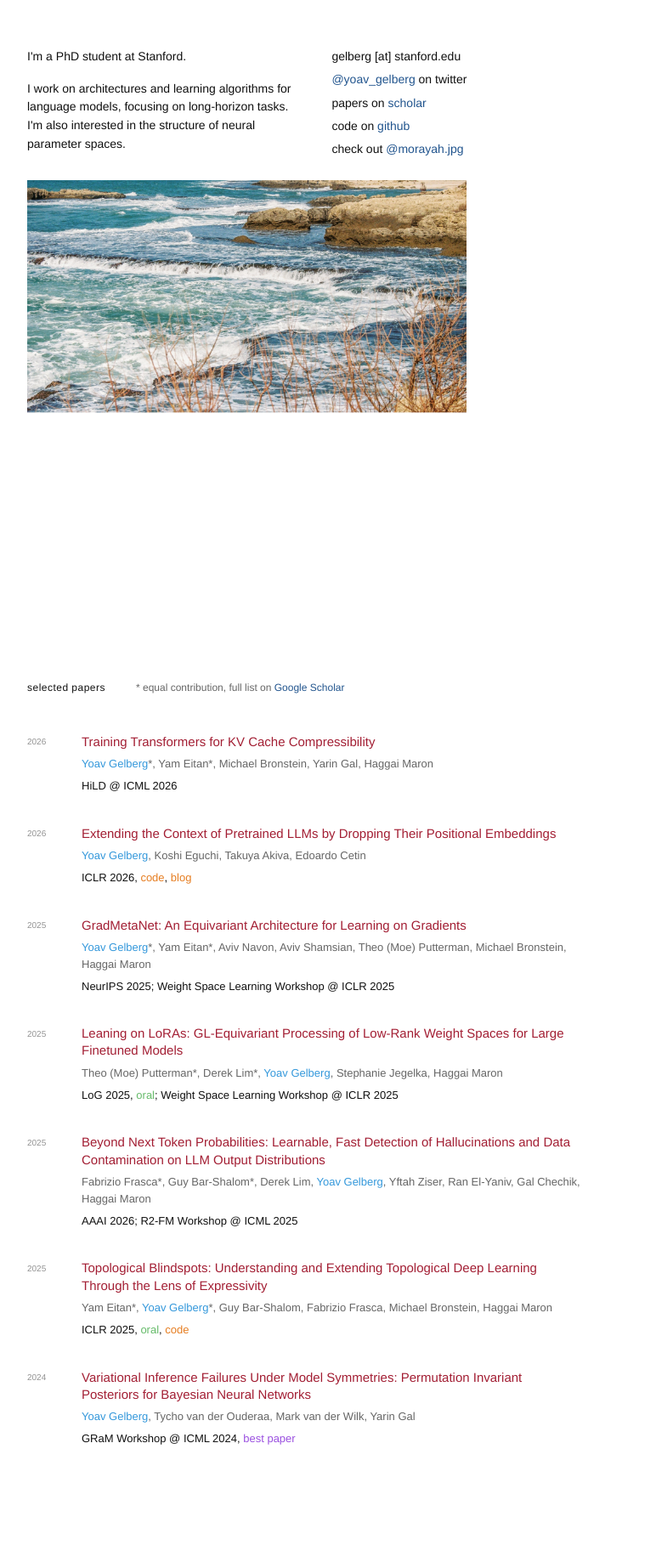
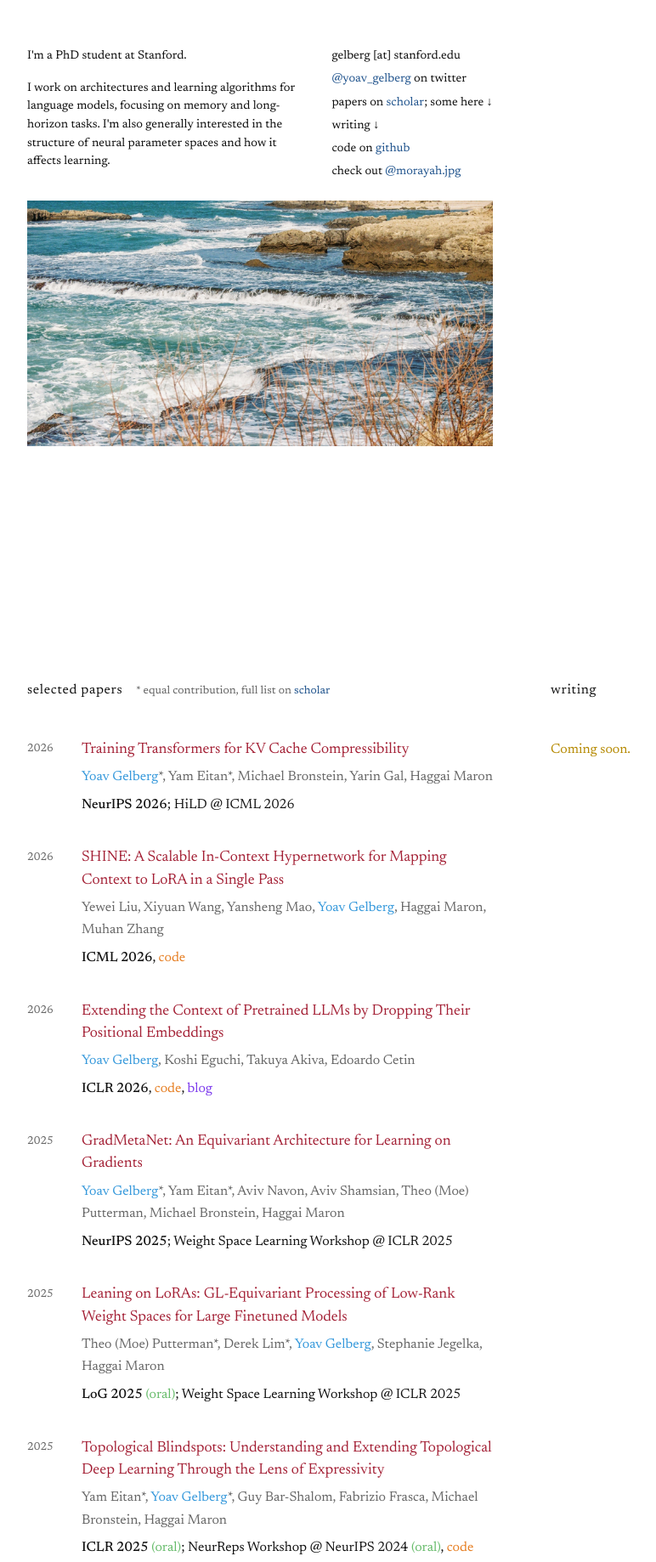
Before and after one commit to yoavgelberg/yoavgelberg.github.io, a plain HTML site: page index.html in a window 1280 px wide. Shown: the top 1838 px of the page at 85% size, without its empty margins (24-796 px from the left). Drawn offline with Linux system fonts and the light colour scheme.

Commit message:
Update homepage and mark writing as coming soon
Bring over the updated bio, selected papers, Newsreader typography, homepage layout, and link colors. Add local output ignores.

Keep unpublished blog content, article assets, and the writing build pipeline off main. Preserve the existing static Pages deployment.

```diff
--- /dev/null
+++ b/assets/home.css
@@ -0,0 +1,272 @@
+body {
+    min-height: 100vh;
+    margin: 0;
+    padding: 0 3.5rem 7rem;
+    font-family: var(--site-font);
+    font-size: 14px;
+    line-height: 1.55;
+}
+
+.home-page {
+    width: 100%;
+}
+
+.home-grid {
+    display: grid;
+    grid-template-columns: minmax(0, 20rem) max-content;
+    column-gap: clamp(1.25rem, 3vw, 3.5rem);
+    row-gap: 1rem;
+    align-items: start;
+    align-content: start;
+    width: max-content;
+    max-width: 100%;
+    min-height: 100vh;
+    padding: 3.5rem 0 0;
+}
+
+.intro {
+    max-width: 20rem;
+}
+
+.intro p {
+    margin: 0 0 1rem;
+}
+
+.jump-link {
+    color: var(--ink);
+    white-space: nowrap;
+}
+
+.jump-arrow {
+    display: inline-block;
+    transition: transform 160ms ease;
+}
+
+.jump-link:hover .jump-arrow,
+.jump-link:focus-visible .jump-arrow {
+    transform: translateY(3px);
+}
+
+.links {
+    min-width: 0;
+}
+
+.links ul {
+    margin: 0;
+    padding: 0;
+    list-style: none;
+}
+
+.links li {
+    margin: 0 0 0.35rem;
+}
+
+.photo {
+    grid-column: 1 / -1;
+    width: 100%;
+    min-width: 0;
+    aspect-ratio: 1600 / 845.3;
+    margin: 0;
+    contain: inline-size;
+    overflow: hidden;
+}
+
+.photo img {
+    display: block;
+    width: 100%;
+    max-width: 100%;
+    height: auto;
+    transform: translateY(-21%);
+}
+
+.work-grid {
+    display: grid;
+    grid-template-columns: repeat(2, minmax(0, 1fr));
+    column-gap: clamp(2rem, 5vw, 5rem);
+    width: 100%;
+}
+
+.papers,
+.writing {
+    min-width: 0;
+    scroll-margin-top: 2rem;
+}
+
+.papers-header,
+.writing-header {
+    display: grid;
+    grid-template-columns: 8rem minmax(0, 1fr);
+    align-items: baseline;
+    margin-bottom: 2.75rem;
+}
+
+.papers h2,
+.writing h2 {
+    margin: 0;
+    font-size: 16px;
+    font-weight: 400;
+    letter-spacing: 0.04em;
+}
+
+.papers-note {
+    margin: 0;
+    color: var(--muted);
+    font-size: 13px;
+    line-height: 1.6;
+}
+
+.writing-note {
+    margin: 0;
+    color: var(--article-link);
+    font-size: 16px;
+    line-height: 1.65;
+}
+
+.paper-list {
+    margin: 0;
+    padding: 0;
+    list-style: none;
+}
+
+.paper {
+    display: grid;
+    grid-template-columns: 4rem minmax(0, 1fr);
+    margin-bottom: 2.25rem;
+}
+
+.paper-year {
+    padding-top: 0.15rem;
+    color: var(--muted);
+    font-size: 13px;
+}
+
+.paper h3 {
+    margin: 0;
+    font-size: 18px;
+    font-weight: 400;
+    line-height: 1.45;
+}
+
+.paper h3 a {
+    color: var(--paper-link);
+}
+
+.paper-details,
+.paper-venue {
+    margin: 0.4rem 0 0;
+    color: var(--muted);
+    font-size: 16px;
+    line-height: 1.65;
+}
+
+.paper-venue {
+    color: var(--ink);
+}
+
+.paper-venue strong {
+    font-weight: 500;
+}
+
+.paper-venue a {
+    color: var(--resource-link);
+}
+
+.paper-venue .paper-blog-link {
+    color: var(--blog-link);
+}
+
+.paper-me {
+    color: var(--author-highlight);
+    font-weight: 400;
+}
+
+.paper-distinction {
+    color: var(--distinction-highlight);
+}
+
+.paper-award {
+    color: var(--award-highlight);
+}
+
+@media (prefers-reduced-motion: reduce) {
+    .jump-arrow {
+        transition: none;
+        transform: none !important;
+    }
+}
+
+@media (max-width: 820px) {
+    body {
+        padding: 0 1.5rem 5rem;
+    }
+
+    .home-grid {
+        display: grid;
+        grid-template-columns: minmax(0, 1.25fr) minmax(0, 1fr);
+        column-gap: 1rem;
+        row-gap: 1rem;
+        align-items: start;
+        width: 100%;
+        min-height: 100vh;
+        max-width: 22rem;
+        padding: 1.5rem 0;
+        margin: 0;
+        font-size: 11px;
+        text-align: left;
+    }
+
+    .intro {
+        height: auto;
+        min-width: 0;
+        max-width: 20rem;
+    }
+
+    .links {
+        height: auto;
+        min-width: 0;
+    }
+
+    .photo {
+        display: block;
+        width: 100%;
+        margin: 0;
+    }
+
+    .work-grid {
+        display: block;
+        max-width: 22rem;
+        margin: 0 auto;
+        text-align: center;
+    }
+
+    .papers,
+    .writing,
+    .paper {
+        width: 100%;
+        text-align: center;
+    }
+
+    .writing {
+        margin-top: 5rem;
+    }
+
+    .papers-header,
+    .writing-header {
+        display: block;
+        margin-bottom: 3rem;
+    }
+
+    .papers-note {
+        margin-top: 0.75rem;
+    }
+
+    .paper {
+        display: block;
+        margin-bottom: 2.75rem;
+    }
+
+    .paper-year {
+        display: block;
+        margin-bottom: 0.5rem;
+    }
+}
--- a/assets/site.css
+++ b/assets/site.css
@@ -1,22 +1,40 @@
+/* Newsreader by Production Type, licensed under the SIL Open Font License.
+   Font source: Google Fonts, Newsreader v26. License: fonts/Newsreader-OFL.txt. */
+@font-face {
+    font-family: "Newsreader";
+    font-style: normal;
+    font-weight: 400 700;
+    font-display: swap;
+    src: url("fonts/newsreader-latin.woff2") format("woff2");
+}
+
+@font-face {
+    font-family: "Newsreader";
+    font-style: italic;
+    font-weight: 400 700;
+    font-display: swap;
+    src: url("fonts/newsreader-latin-italic.woff2") format("woff2");
+}
+
 :root {
+    /* Text and surfaces */
     --paper: #ffffff;
     --ink: #111111;
     --muted: #666666;
-    --faint: #929292;
-    --rule: #d8d8d8;
-    --soft-rule: #ededed;
-    --wash: #f5f5f3;
-    --accent: #22558e;
+
+    /* Links: ordinary, papers, writing, code, and paper blog posts */
     --link: #22558e;
     --paper-link: #a31f34;
-    --article-link: #edc000;
+    --article-link: #b58900;
+    --resource-link: #e67e22;
+    --blog-link: #7c3aed;
+
+    /* Paper annotations */
     --author-highlight: #3498db;
     --distinction-highlight: #66bb6a;
-    --award-highlight: #9b51e0;
-    --resource-link: #e67e22;
-    --sans: Helvetica, Arial, sans-serif;
-    --serif: Helvetica, Arial, sans-serif;
-    --site-width: 960px;
+    --award-highlight: #e02020;
+
+    --site-font: "Newsreader", Georgia, serif;
 }
 
 * {
@@ -31,7 +49,8 @@ body {
     margin: 0;
     background: var(--paper);
     color: var(--ink);
-    font-family: var(--sans);
+    font-family: var(--site-font);
+    font-optical-sizing: auto;
     font-size: 15px;
     line-height: 1.55;
     text-rendering: optimizeLegibility;
@@ -48,76 +67,8 @@ a:focus-visible {
     text-underline-offset: 0.18em;
 }
 
-.site-header {
-    width: min(40.75rem, calc(100% - 7rem));
-    margin: 0 0 0 3.5rem;
-    padding: 3.5rem 0 0;
-}
-
-.site-header-inner {
-    display: flex;
-    align-items: baseline;
-    justify-content: space-between;
-    gap: 2rem;
-}
-
-.wordmark {
-    color: var(--ink);
-    font-size: 12px;
-    font-weight: 700;
-    text-decoration: none;
-}
-
-.wordmark::before {
-    content: none;
-}
-
-.wordmark:hover,
-.wordmark:focus-visible {
-    color: var(--link);
-    text-decoration: none;
-}
-
-.site-nav {
-    display: flex;
-    gap: 1rem;
-    font-size: 12px;
-}
-
-.site-nav a {
-    color: var(--muted);
-}
-
-.site-nav a[aria-current='page'] {
-    color: var(--ink);
-    font-weight: 700;
-}
-
-.site-footer {
-    width: min(40.75rem, calc(100% - 7rem));
-    margin: 0 0 0 3.5rem;
-    padding: 0 0 3rem;
-    color: var(--muted);
-    font-size: 10px;
-    letter-spacing: 0.04em;
-}
-
-@media (max-width: 680px) {
-    .site-header,
-    .site-footer {
-        width: calc(100% - 3rem);
-        margin-left: 1.5rem;
-    }
-
-    .site-header {
-        padding-top: 2rem;
+@media (prefers-reduced-motion: reduce) {
+    html {
+        scroll-behavior: auto;
     }
 }
-
-@media (max-width: 420px) {
-    .site-header-inner {
-        align-items: flex-start;
-        flex-direction: column;
-        gap: 0.75rem;
-    }
-}
--- a/index.html
+++ b/index.html
@@ -7,234 +7,9 @@
     <meta name="description" content="Yoav Gelberg — machine learning researcher and incoming Stanford CS PhD student.">
     <title>Yoav Gelberg</title>
     <link rel="icon" type="image/x-icon" href="assets/favicon.ico">
-    <link rel="stylesheet" href="assets/site.css?v=12">
-    <style>
-        body {
-            min-height: 100vh;
-            margin: 0;
-            padding: 0 3.5rem 7rem;
-            font-family: Helvetica, Arial, sans-serif;
-            font-size: 14px;
-            line-height: 1.55;
-        }
-
-        .home-page {
-            width: 100%;
-        }
-
-        .home-grid {
-            display: grid;
-            grid-template-columns: 20rem max-content;
-            column-gap: clamp(1.25rem, 3vw, 3.5rem);
-            row-gap: 1rem;
-            align-items: start;
-            align-content: start;
-            width: max-content;
-            max-width: 100%;
-            min-height: 100vh;
-            padding: 3.5rem 0 0;
-        }
-
-        .intro {
-            max-width: 20rem;
-        }
-
-        .intro p {
-            margin: 0 0 1rem;
-        }
-
-        .links {
-            min-width: 0;
-        }
-
-        .links ul {
-            margin: 0;
-            padding: 0;
-            list-style: none;
-        }
-
-        .links li {
-            width: max-content;
-            margin: 0 0 0.35rem;
-        }
-
-        .photo {
-            grid-column: 1 / -1;
-            width: 100%;
-            min-width: 0;
-            aspect-ratio: 1600 / 845.3;
-            margin: 0;
-            contain: inline-size;
-            overflow: hidden;
-        }
-
-        .photo img {
-            display: block;
-            width: 100%;
-            max-width: 100%;
-            height: auto;
-            transform: translateY(-21%);
-        }
-
-        .work-grid {
-            width: min(40.75rem, 100%);
-        }
-
-        .papers {
-            min-width: 0;
-        }
-
-        .papers-header {
-            display: grid;
-            grid-template-columns: 8rem minmax(0, 1fr);
-            align-items: baseline;
-            margin-bottom: 2.75rem;
-        }
-
-        .papers h2 {
-            margin: 0;
-            font-size: 12px;
-            font-weight: 400;
-            letter-spacing: 0.04em;
-        }
-
-        .papers-note {
-            margin: 0;
-            color: var(--muted);
-            font-size: 12px;
-        }
-
-        .paper-list {
-            margin: 0;
-            padding: 0;
-            list-style: none;
-        }
-
-        .paper {
-            display: grid;
-            grid-template-columns: 4rem minmax(0, 1fr);
-            margin-bottom: 2.25rem;
-        }
-
-        .paper-year {
-            padding-top: 0.15rem;
-            color: var(--faint);
-            font-size: 10px;
-        }
-
-        .paper h3 {
-            margin: 0;
-            font-size: 15px;
-            font-weight: 400;
-            line-height: 1.35;
-        }
-
-        .paper h3 a {
-            color: var(--paper-link);
-        }
-
-        .paper-details,
-        .paper-venue {
-            margin: 0.4rem 0 0;
-            color: var(--muted);
-            font-size: 13px;
-            line-height: 1.5;
-        }
-
-        .paper-venue {
-            color: var(--ink);
-        }
-
-        .paper-venue a {
-            color: var(--resource-link);
-        }
-
-        .paper-me {
-            color: var(--author-highlight);
-            font-weight: 400;
-        }
-
-        .paper-distinction {
-            color: var(--distinction-highlight);
-        }
-
-        .paper-award {
-            color: var(--award-highlight);
-        }
-
-        @media (max-width: 820px) {
-            body {
-                padding: 0 1.5rem 5rem;
-            }
-
-            .home-grid {
-                display: grid;
-                grid-template-columns: minmax(0, 1fr) max-content;
-                column-gap: 1rem;
-                row-gap: 1rem;
-                align-items: start;
-                width: 100%;
-                min-height: 100vh;
-                max-width: 22rem;
-                padding: 1.5rem 0;
-                margin: 0;
-                font-size: 11px;
-                text-align: left;
-            }
-
-            .intro {
-                height: auto;
-                min-width: 0;
-                max-width: 20rem;
-            }
-
-            .links {
-                height: auto;
-                min-width: 0;
-            }
-
-            .photo {
-                display: block;
-                width: 100%;
-                margin: 0;
-            }
-
-            .work-grid {
-                max-width: 22rem;
-                margin: 0 auto;
-                text-align: center;
-            }
-
-            .papers,
-            .paper {
-                width: 100%;
-                text-align: center;
-            }
-
-            .links li {
-                width: max-content;
-            }
-
-            .papers-header {
-                display: block;
-                margin-bottom: 3rem;
-            }
-
-            .papers-note {
-                margin-top: 0.75rem;
-            }
-
-            .paper {
-                display: block;
-                margin-bottom: 2.75rem;
-            }
-
-            .paper-year {
-                display: block;
-                margin-bottom: 0.5rem;
-            }
-        }
-    </style>
+    <link rel="preload" href="assets/fonts/newsreader-latin.woff2" as="font" type="font/woff2" crossorigin>
+    <link rel="stylesheet" href="assets/site.css">
+    <link rel="stylesheet" href="assets/home.css">
 </head>
 
 <body>
@@ -242,15 +17,16 @@
         <div class="home-grid">
             <section class="intro" aria-label="Introduction">
                 <p>I'm a PhD student at Stanford.</p>
-                <p>I work on architectures and learning algorithms for language models, focusing on long-horizon tasks. I'm also interested in the
-                    structure of neural parameter spaces.</p>
+                <p>I work on architectures and learning algorithms for language models, focusing on memory and long-horizon tasks. I'm also generally interested in the
+                    structure of neural parameter spaces and how it affects learning.</p>
             </section>
 
             <nav class="links" aria-label="Links">
                 <ul>
                     <li>gelberg [at] stanford.edu</li>
                     <li><a href="https://twitter.com/yoav_gelberg">@yoav_gelberg</a> on twitter</li>
-                    <li>papers on <a href="https://scholar.google.com/citations?user=FMbR_TkAAAAJ&amp;hl=en">scholar</a></li>
+                    <li>papers on <a href="https://scholar.google.com/citations?user=FMbR_TkAAAAJ&amp;hl=en">scholar</a>; <a class="jump-link" href="#papers">some here <span class="jump-arrow" aria-hidden="true">↓</span></a></li>
+                    <li><a class="jump-link" href="#writing">writing <span class="jump-arrow" aria-hidden="true">↓</span></a></li>
                     <li>code on <a href="https://github.com/yoavgelberg">github</a></li>
                     <li>check out <a href="https://www.instagram.com/morayah.jpg/">@morayah.jpg</a></li>
                 </ul>
@@ -262,10 +38,10 @@
         </div>
 
         <div class="work-grid">
-            <section class="papers" aria-labelledby="papers-title">
+            <section class="papers" id="papers" aria-labelledby="papers-title">
                 <header class="papers-header">
                     <h2 id="papers-title">selected papers</h2>
-                    <p class="papers-note">* equal contribution, full list on <a href="https://scholar.google.com/citations?user=FMbR_TkAAAAJ&amp;hl=en">Google Scholar</a></p>
+                    <p class="papers-note">* equal contribution, full list on <a href="https://scholar.google.com/citations?user=FMbR_TkAAAAJ&amp;hl=en">scholar</a></p>
                 </header>
 
                 <ol class="paper-list">
@@ -274,7 +50,16 @@
                         <div>
                             <h3><a href="https://arxiv.org/abs/2605.05971">Training Transformers for KV Cache Compressibility</a></h3>
                             <p class="paper-details"><span class="paper-me">Yoav Gelberg</span>*, Yam Eitan*, Michael Bronstein, Yarin Gal, Haggai Maron</p>
-                        <p class="paper-venue">HiLD @ ICML 2026</p>
+                            <p class="paper-venue"><strong>NeurIPS 2026</strong>; HiLD @ ICML 2026</p>
+                        </div>
+                    </li>
+
+                    <li class="paper">
+                        <span class="paper-year">2026</span>
+                        <div>
+                            <h3><a href="https://proceedings.mlr.press/v306/liu26ek.html">SHINE: A Scalable In-Context Hypernetwork for Mapping Context to LoRA in a Single Pass</a></h3>
+                            <p class="paper-details">Yewei Liu, Xiyuan Wang, Yansheng Mao, <span class="paper-me">Yoav Gelberg</span>, Haggai Maron, Muhan Zhang</p>
+                            <p class="paper-venue"><strong>ICML 2026</strong>, <a href="https://github.com/MuLabPKU/SHINE">code</a></p>
                         </div>
                     </li>
 
@@ -283,7 +68,7 @@
                         <div>
                             <h3><a href="https://www.arxiv.org/abs/2512.12167">Extending the Context of Pretrained LLMs by Dropping Their Positional Embeddings</a></h3>
                             <p class="paper-details"><span class="paper-me">Yoav Gelberg</span>, Koshi Eguchi, Takuya Akiva, Edoardo Cetin</p>
-                        <p class="paper-venue">ICLR 2026, <a href="https://github.com/SakanaAI/DroPE">code</a>, <a href="https://pub.sakana.ai/DroPE/">blog</a></p>
+                            <p class="paper-venue"><strong>ICLR 2026</strong>, <a href="https://github.com/SakanaAI/DroPE">code</a>, <a class="paper-blog-link" href="https://pub.sakana.ai/DroPE/">blog</a></p>
                         </div>
                     </li>
 
@@ -292,7 +77,7 @@
                         <div>
                             <h3><a href="https://arxiv.org/pdf/2507.01649">GradMetaNet: An Equivariant Architecture for Learning on Gradients</a></h3>
                             <p class="paper-details"><span class="paper-me">Yoav Gelberg</span>*, Yam Eitan*, Aviv Navon, Aviv Shamsian, Theo (Moe) Putterman, Michael Bronstein, Haggai Maron</p>
-                        <p class="paper-venue">NeurIPS 2025; Weight Space Learning Workshop @ ICLR 2025</p>
+                            <p class="paper-venue"><strong>NeurIPS 2025</strong>; Weight Space Learning Workshop @ ICLR 2025</p>
                         </div>
                     </li>
 
@@ -301,16 +86,7 @@
                         <div>
                             <h3><a href="https://arxiv.org/pdf/2410.04207">Leaning on LoRAs: GL-Equivariant Processing of Low-Rank Weight Spaces for Large Finetuned Models</a></h3>
                             <p class="paper-details">Theo (Moe) Putterman*, Derek Lim*, <span class="paper-me">Yoav Gelberg</span>, Stephanie Jegelka, Haggai Maron</p>
-                        <p class="paper-venue">LoG 2025, <span class="paper-distinction">oral</span>; Weight Space Learning Workshop @ ICLR 2025</p>
-                    </div>
-                </li>
-
-                <li class="paper">
-                    <span class="paper-year">2025</span>
-                    <div>
-                        <h3><a href="https://arxiv.org/pdf/2503.14043">Beyond Next Token Probabilities: Learnable, Fast Detection of Hallucinations and Data Contamination on LLM Output Distributions</a></h3>
-                        <p class="paper-details">Fabrizio Frasca*, Guy Bar-Shalom*, Derek Lim, <span class="paper-me">Yoav Gelberg</span>, Yftah Ziser, Ran El-Yaniv, Gal Chechik, Haggai Maron</p>
-                        <p class="paper-venue">AAAI 2026; R2-FM Workshop @ ICML 2025</p>
+                            <p class="paper-venue"><strong>LoG 2025</strong> <span class="paper-distinction">(oral)</span>; Weight Space Learning Workshop @ ICLR 2025</p>
                         </div>
                     </li>
 
@@ -319,7 +95,7 @@
                         <div>
                             <h3><a href="https://arxiv.org/pdf/2408.05486">Topological Blindspots: Understanding and Extending Topological Deep Learning Through the Lens of Expressivity</a></h3>
                             <p class="paper-details">Yam Eitan*, <span class="paper-me">Yoav Gelberg</span>*, Guy Bar-Shalom, Fabrizio Frasca, Michael Bronstein, Haggai Maron</p>
-                        <p class="paper-venue">ICLR 2025, <span class="paper-distinction">oral</span>, <a href="https://github.com/yoavgelberg/SMCN">code</a></p>
+                            <p class="paper-venue"><strong>ICLR 2025</strong> <span class="paper-distinction">(oral)</span>; NeurReps Workshop @ NeurIPS 2024 <span class="paper-distinction">(oral)</span>, <a href="https://github.com/yoavgelberg/SMCN">code</a></p>
                         </div>
                     </li>
 
@@ -328,10 +104,18 @@
                         <div>
                             <h3><a href="https://arxiv.org/pdf/2408.05496">Variational Inference Failures Under Model Symmetries: Permutation Invariant Posteriors for Bayesian Neural Networks</a></h3>
                             <p class="paper-details"><span class="paper-me">Yoav Gelberg</span>, Tycho van der Ouderaa, Mark van der Wilk, Yarin Gal</p>
-                        <p class="paper-venue">GRaM Workshop @ ICML 2024, <span class="paper-award">best paper</span></p>
+                            <p class="paper-venue"><strong>GRaM Workshop @ ICML 2024</strong> <span class="paper-award">(best paper)</span></p>
                         </div>
                     </li>
                 </ol>
+            </section>
+
+            <section class="writing" id="writing" aria-labelledby="writing-title">
+                <header class="writing-header">
+                    <h2 id="writing-title">writing</h2>
+                </header>
+
+                <p class="writing-note">Coming soon.</p>
             </section>
         </div>
     </main>
```
Also changed, not shown: assets/fonts/Newsreader-OFL.txt (added), assets/fonts/newsreader-latin-italic.woff2 (added), assets/fonts/newsreader-latin.woff2 (added), 1 other file. Lines whose indentation alone changed are shown as unchanged.
